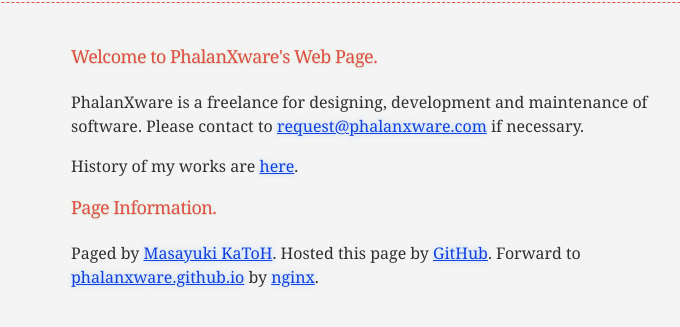
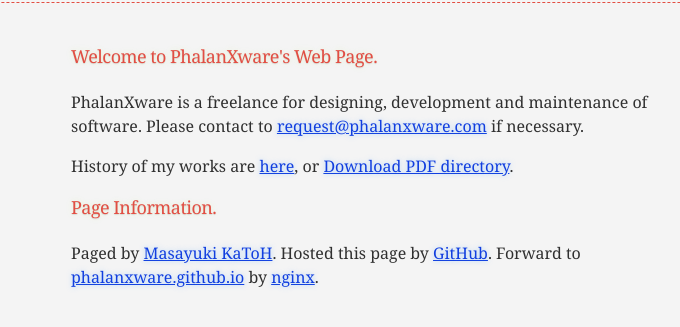
Before and after one commit to PhalanXware/phalanxware.github.io, a plain HTML site: page index.html in a window 1280 px wide. Shown: the part 83-410 px from the top of the page, without its empty margins (269-949 px from the left). Drawn offline with Linux system fonts and the light colour scheme.

Commit message:
create download PDF link.

```diff
--- a/index.html
+++ b/index.html
@@ -42,7 +42,7 @@
         </p>
 
         <p>
-          History of my works are <a href="https://jp.linkedin.com/in/pharaohkj">here</a>.
+          History of my works are <a href="https://jp.linkedin.com/in/pharaohkj">here</a>, or <a href="Profile.pdf">Download PDF directory</a>.
         </p>
 
         <h3>
```
